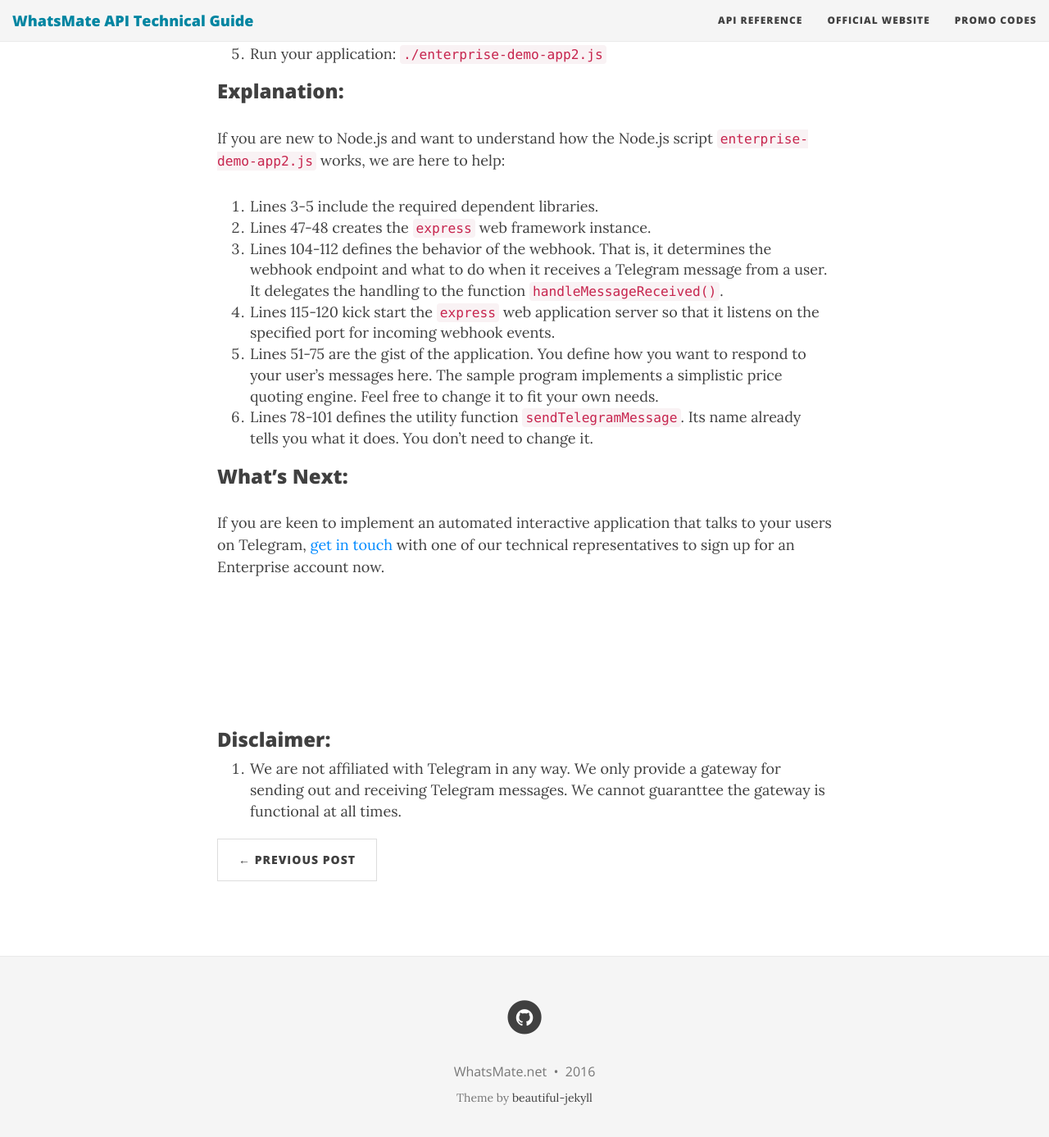
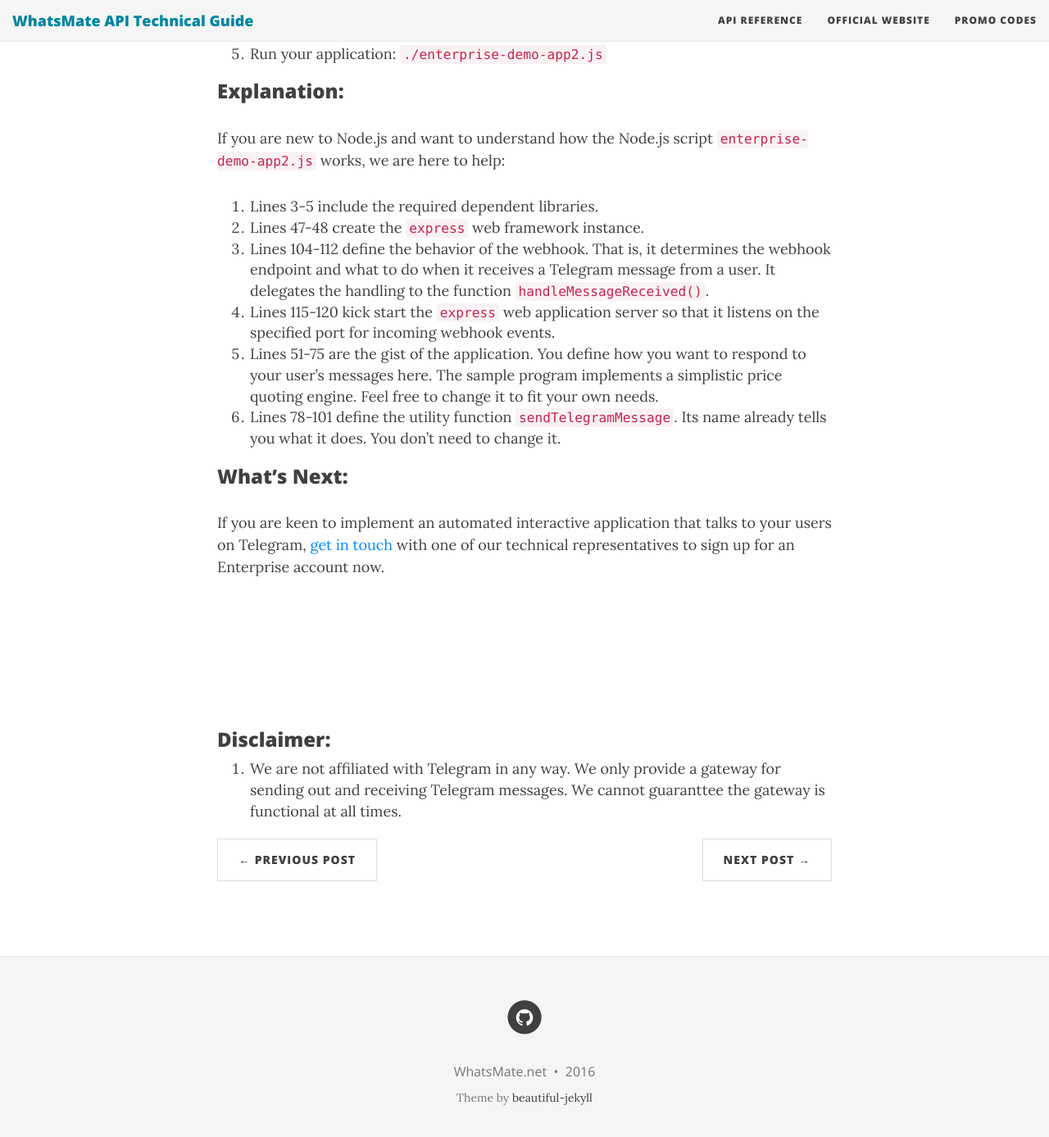
Before and after one commit to whatsmate/whatsmate.github.io, a Jekyll site: the page built from _posts/2016-11-13-build-interactive-telegram-chatbot-nodejs-application.md, in a window 1280 px wide and 1400 px high, scrolled down 1297 px. Shown: the top 1387 px of the window at 82% size. Built offline with Jekyll 4.4.1, drawn with Linux system fonts in a browser that asks for light colours; nearby versions of some CDN libraries; some of the changed text lies outside the part shown.

Commit message:
add article for telegram chatbot sample code in Python

```diff
--- a/_posts/2016-11-14-build-interactive-telegram-instant-messaging-application.md
+++ b/_posts/2016-11-13-build-interactive-telegram-chatbot-nodejs-application.md
@@ -33,11 +33,11 @@
 If you are new to Node.js and want to understand how the Node.js script `enterprise-demo-app2.js` works, we are here to help:
 
 1. Lines 3-5 include the required dependent libraries.
-2. Lines 47-48 creates the `express` web framework instance.
-3. Lines 104-112 defines the behavior of the webhook. That is, it determines the webhook endpoint and what to do when it receives a Telegram message from a user. It delegates the handling to the function `handleMessageReceived()`.
+2. Lines 47-48 create the `express` web framework instance.
+3. Lines 104-112 define the behavior of the webhook. That is, it determines the webhook endpoint and what to do when it receives a Telegram message from a user. It delegates the handling to the function `handleMessageReceived()`.
 4. Lines 115-120 kick start the `express` web application server so that it listens on the specified port for incoming webhook events.
 5. Lines 51-75 are the gist of the application. You define how you want to respond to your user's messages here. The sample program implements a simplistic price quoting engine. Feel free to change it to fit your own needs.
-6. Lines 78-101 defines the utility function `sendTelegramMessage`. Its name already tells you what it does. You don't need to change it.
+6. Lines 78-101 define the utility function `sendTelegramMessage`. Its name already tells you what it does. You don't need to change it.
 
 
 ### What's Next:
```
Also changed, not shown: _posts/2016-11-14-build-interactive-telegram-chatbot-application-python.md (added, +61 -0 lines).
